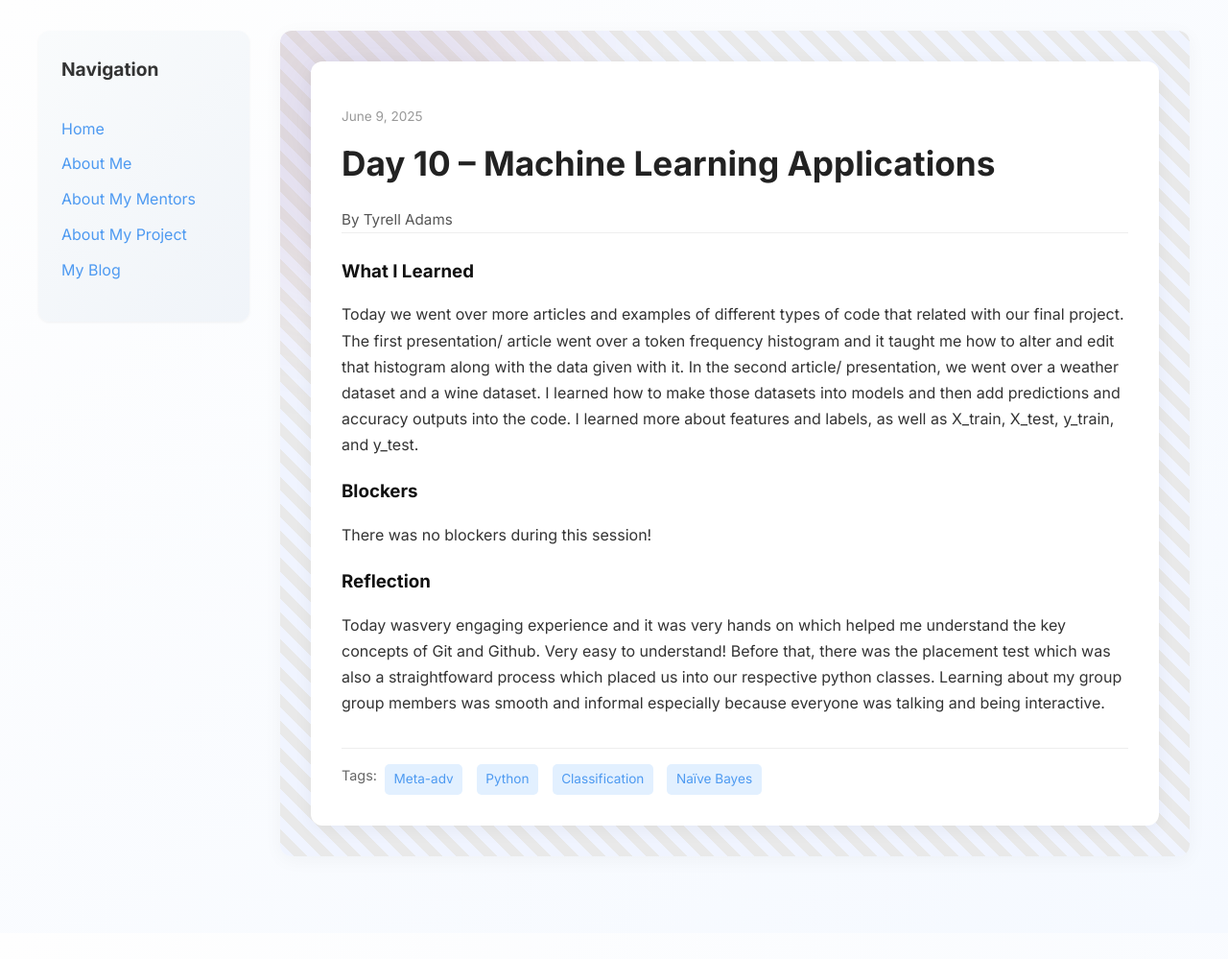
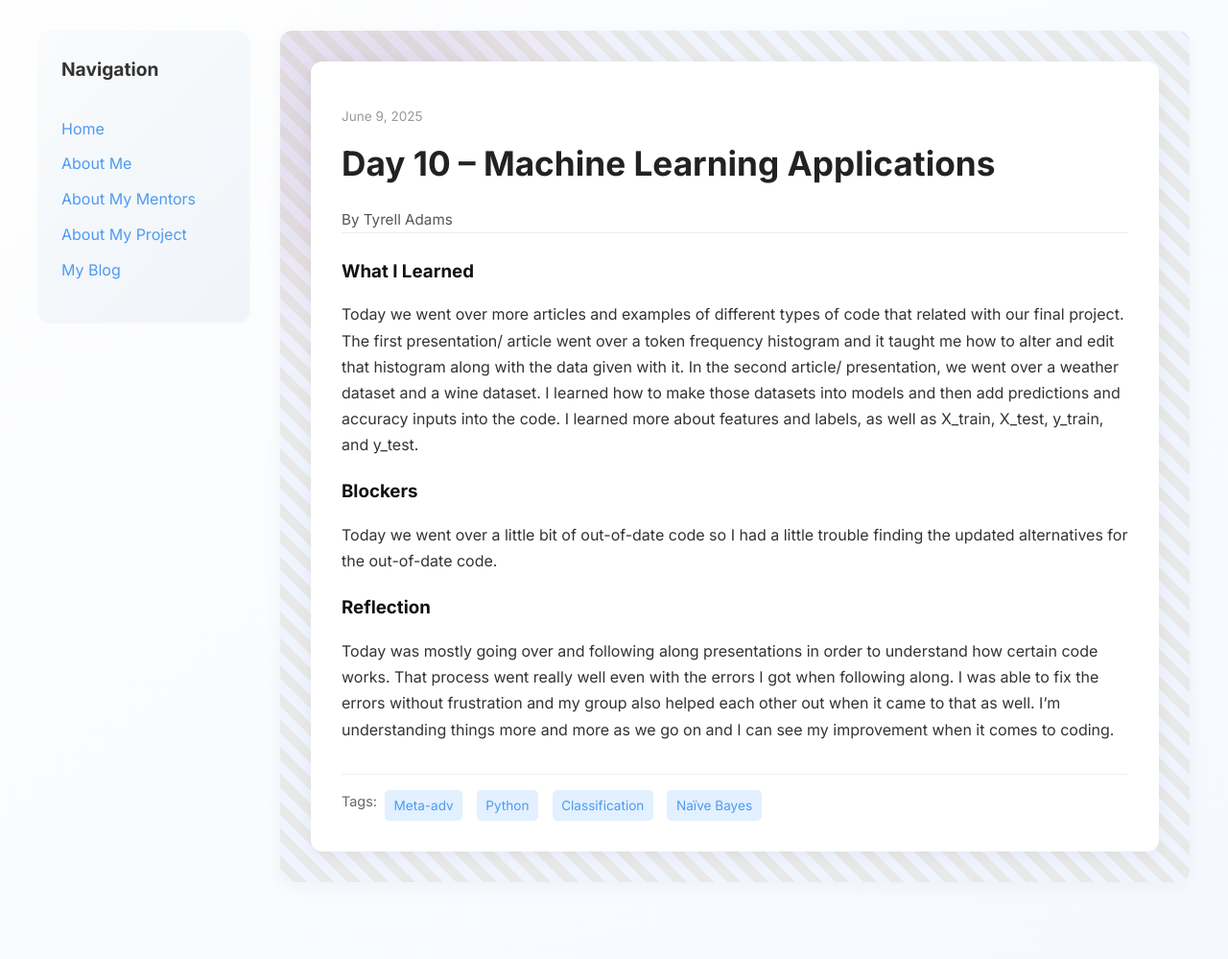
Before and after one commit to Tyrell-Adams/Tyrell-Adams.github.io, a Jekyll site: the page built from _posts/2025-06-09-day-10.md, in a window 1280 px wide. Shown: the whole page at 96% size. Built offline with Jekyll 4.4.1, drawn with Linux system fonts in a browser that asks for light colours; before the commit the page ends 972 px from its top, so only the background shows below that.

Commit message:
Update 2025-06-09-day-10.md

```diff
--- a/_posts/2025-06-09-day-10.md
+++ b/_posts/2025-06-09-day-10.md
@@ -8,10 +8,10 @@ tags: ["Meta-adv", "Python", "Classification", "Naïve Bayes"]
 
 
 what_i_learned: |
-  Today we went over more articles and examples of different types of code that related with our final project. The first presentation/ article  went over a token frequency histogram and it taught me how to alter and edit that histogram along with the data given with it. In the second article/ presentation, we went over a weather dataset and a wine dataset. I learned how to make those datasets into models and then add predictions and accuracy outputs into the code. I learned more about features and labels, as well as X_train, X_test, y_train, and y_test.
+  Today we went over more articles and examples of different types of code that related with our final project. The first presentation/ article  went over a token frequency histogram and it taught me how to alter and edit that histogram along with the data given with it. In the second article/ presentation, we went over a weather dataset and a wine dataset. I learned how to make those datasets into models and then add predictions and accuracy inputs into the code. I learned more about features and labels, as well as X_train, X_test, y_train, and y_test.
 blockers: |
-  There was no blockers during this session!
+  Today we went over a little bit of out-of-date code so I had a little trouble finding the updated alternatives for the out-of-date code.
 
 reflection: |
-  Today wasvery engaging experience and it was very hands on which helped me understand the key concepts of Git and Github. Very easy to understand! Before that, there was the placement test which was also a straightfoward process which placed us into our respective python classes. Learning about my group group members was smooth and informal especially because everyone was talking and being interactive.
+  Today was mostly going over and following along presentations in order to understand how certain code works. That process went really well even with the errors I got when following along. I was able to fix the errors without frustration and my group also helped each other out when it came to that as well. I'm understanding things more and more as we go on and I can see my improvement when it comes to coding.
 ---
```
